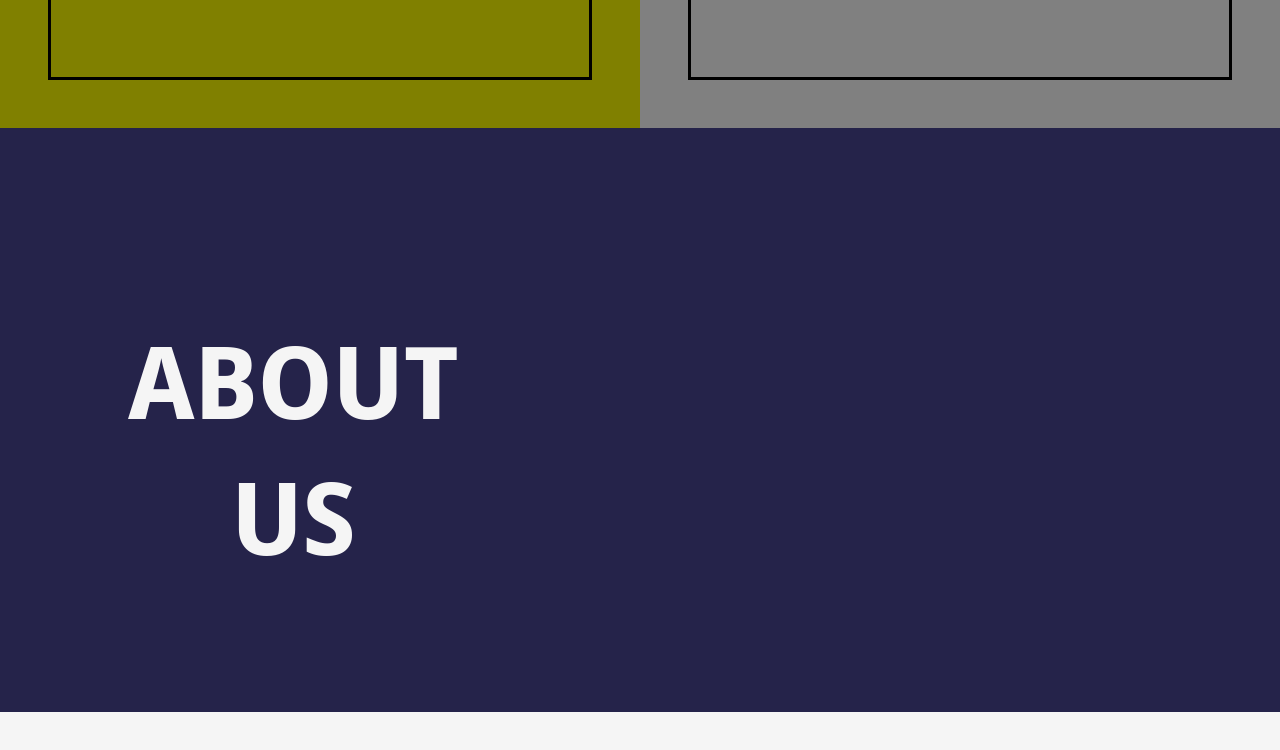
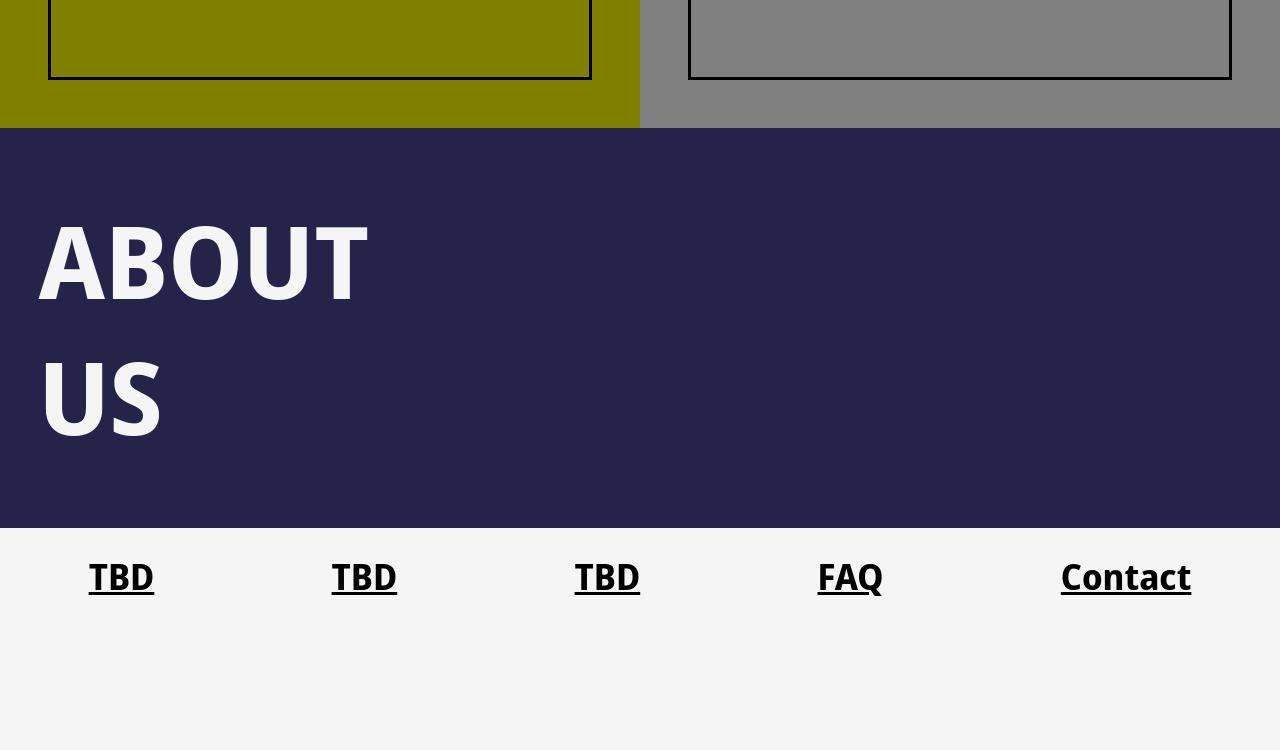
Before and after one commit to JohnnyOhall/critique_it, a React (Create React App) app in the folder client/: page / in a window 1280 px wide. Shown: the part 4200-4950 px from the top of the page. Built offline with nearby package versions, Linux system fonts and the light colour scheme; a web font is replaced by a local one.

Commit message:
update About component styling

```diff
--- a/client/src/components/About.scss
+++ b/client/src/components/About.scss
@@ -1,19 +1,19 @@
 .about-us {
-  height: 20rem;
   background-color: #25234A;
   color: whitesmoke;
   display: flex;
   flex-direction: column;
   justify-content: center;
   align-items: flex-start;
-  padding-top: 2em;
-  padding-bottom: 2em;
   font-size: 100px;
   font-weight: bolder;
   font-family: 'Noto Sans Display', sans-serif;
 
   .about-top {
-    padding: 10%;
+    display: flex;
+    flex-direction: column;
+    align-items: flex-start;
+    padding: 5% 3%;
   }
 
   .about-bottom {
@@ -24,7 +24,7 @@
     background-color: whitesmoke;
 
     .about-link {
-      font-size: 0.4em;
+      font-size: 0.35em;
       font-family: 'Noto Sans Display', sans-serif;
 
       a {
```
